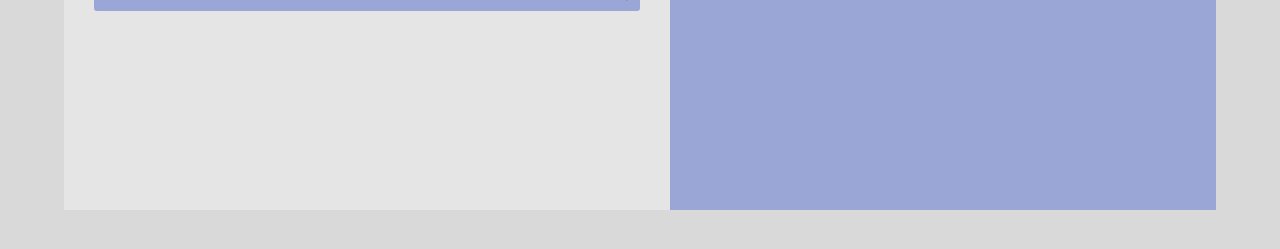
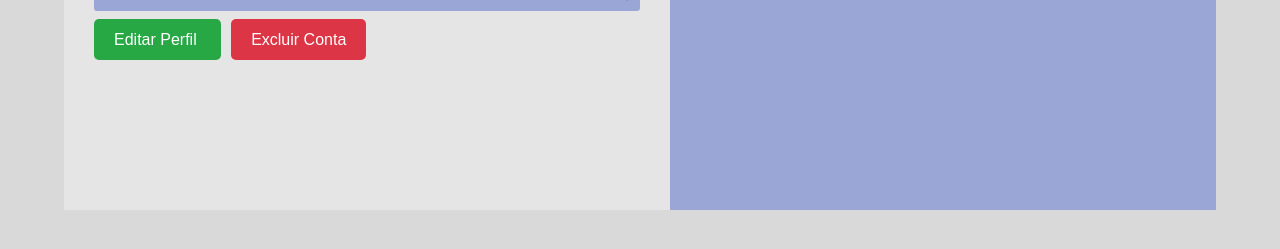
Before and after one commit to MateusDeBritoSantos/Projeto_Nova-Memoria, a PHP site: page /perfil.php in a window 1280 px wide; the page is wider, and only the part inside the window is pictured. Shown: the part 470-719 px from the top of that part. Run offline with PHP 8.4, Linux system fonts and the light colour scheme; the visitor is signed in with stand-in values (Sample User, id 1); data that the repository does not hold is empty.

Commit message:
Mudanças em detalhes

```diff
--- a/desempenho.html
+++ b/desempenho.html
@@ -12,7 +12,7 @@
   <aside>
     <nav>
       <ul>
-        <li><a href="pagina_principal.html">🧠Exercícios</a></li>
+        <li><a href="pagina_principal.php">🧠Exercícios</a></li>
         <li><a href="desempenho.html" class="ativo">📊Desempenho</a></li>
         <li><a href="saude.html">📖Saúde do Cérebro</a></li>
         <li><a href="sobre.html">👥Sobre Nós</a></li>
@@ -26,7 +26,7 @@
     <!-- Cabeçalho -->
     <header>
       <h1>Desempenho</h1>
-      <a href="pagina_principal.html">Início</a>
+      <a href="pagina_principal.php">Início</a>
     </header>
 
     <!-- Área de desempenho -->
--- a/form_cadastro_usuario.php
+++ b/form_cadastro_usuario.php
@@ -92,7 +92,6 @@ button:hover {
   }
 }
 
-
   </style>
 </head>
 <body>
--- a/login_usuario.php
+++ b/login_usuario.php
@@ -47,7 +47,7 @@ if ($_SERVER["REQUEST_METHOD"] == "POST") {
         // $_SESSION['gen_cad'] = $usuario['gen_cad'];
         // $_SESSION['estado_cad'] = $usuario['estado_cad'];
         // $_SESSION['cidade_cad'] = $usuario['cidade_cad'];
-        header("Location: pagina_principal.html");
+        header("Location: pagina_principal.php");
         exit;
     } else {
         $_SESSION['mensagem'] = "Nome ou senha inválidos.";
--- a/pagina_principal.html
+++ b/pagina_principal.php
@@ -1,3 +1,4 @@
+<?php require_once "acessibilidade.php"; ?>
 
 <!DOCTYPE html>
 <html lang="pt-BR">
--- a/perfil.php
+++ b/perfil.php
@@ -84,8 +84,25 @@ $usuario = mysqli_fetch_assoc($resultado);
         margin-top: -525px;
         margin-left: 1115px;
         border: 3px;
+    }
+  .btn-editar{
+    background: #28a745;
+    color: white;
+    padding: 12px 20px;
+    text-decoration: none;
+    border-radius: 5px;
+    margin-right: 10px;
+}
 
-    }
+.btn-excluir{
+    background: #dc3545;
+    color: white;
+    padding: 12px 20px;
+    text-decoration: none;
+    border-radius: 5px;
+}
+
+
 
   </style>
 </head>
@@ -132,7 +149,19 @@ $usuario = mysqli_fetch_assoc($resultado);
         <span>Cidade: <?php echo htmlspecialchars($usuario['cidade_cad']); ?></span>
         <span class="edit">✏️</span>
       </div>
+      <div style="margin-top:20px;">
+
+        <a href="editar_perfil.php" class="btn-editar">
+          Editar Perfil
+        </a>
+
+        <a href="excluir_perfil.php" class="btn-excluir"
+        onclick="return confirm('Tem certeza que deseja excluir sua conta? Esta ação não poderá ser desfeita.');">
+        Excluir Conta
+      </a>
+
     </div>
+  </div>
 
     <!-- Lado direito -->
     <div class="right">
--- a/verif_admin.php
+++ b/verif_admin.php
@@ -15,7 +15,7 @@ if (!isset($_SESSION['id_cads'])) {
 }
 
 if ($_SESSION['nivel_cad'] != 2) {
-    header("Location: pagina_principal.html");
+    header("Location: pagina_principal.php");
     exit();
 }
 ?>
```
Also changed, not shown: js/acessibilidade.js (+30 -27 lines), menu_acessibilidade.php (+5 -3 lines).
